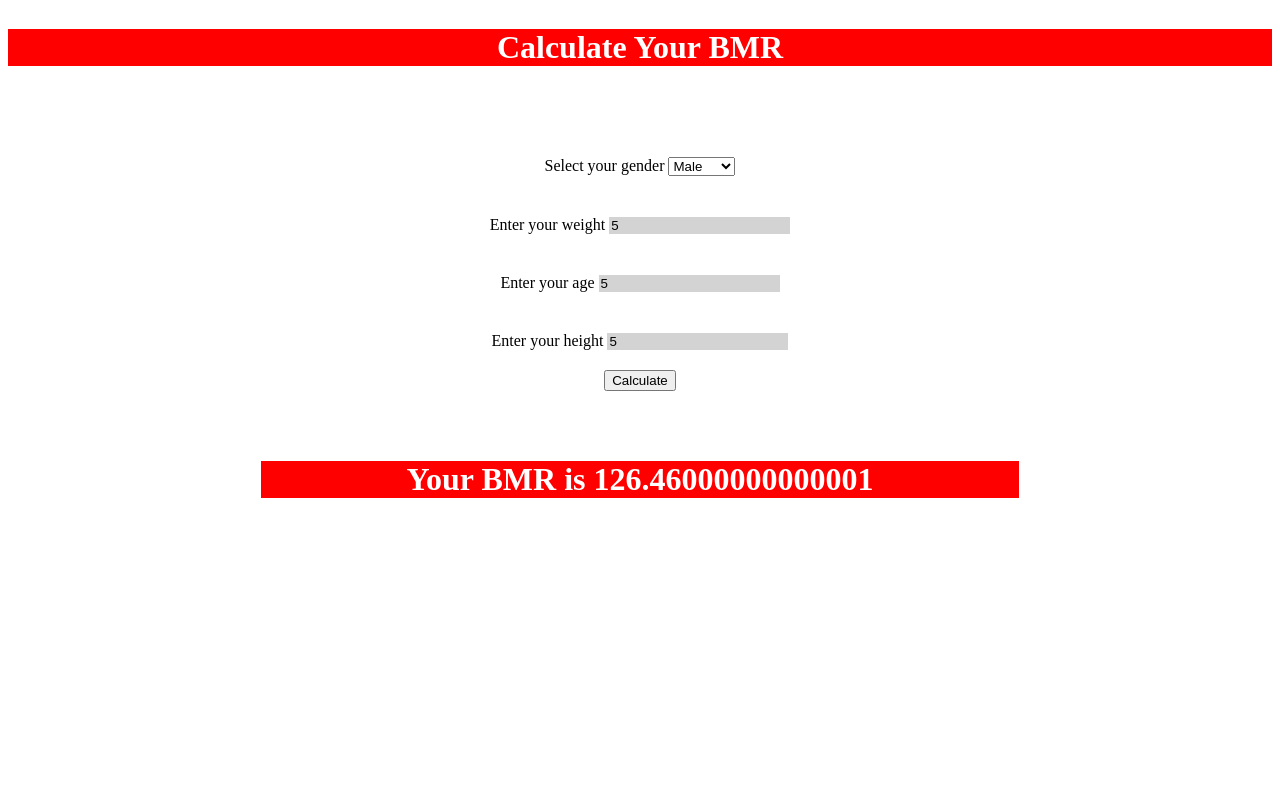
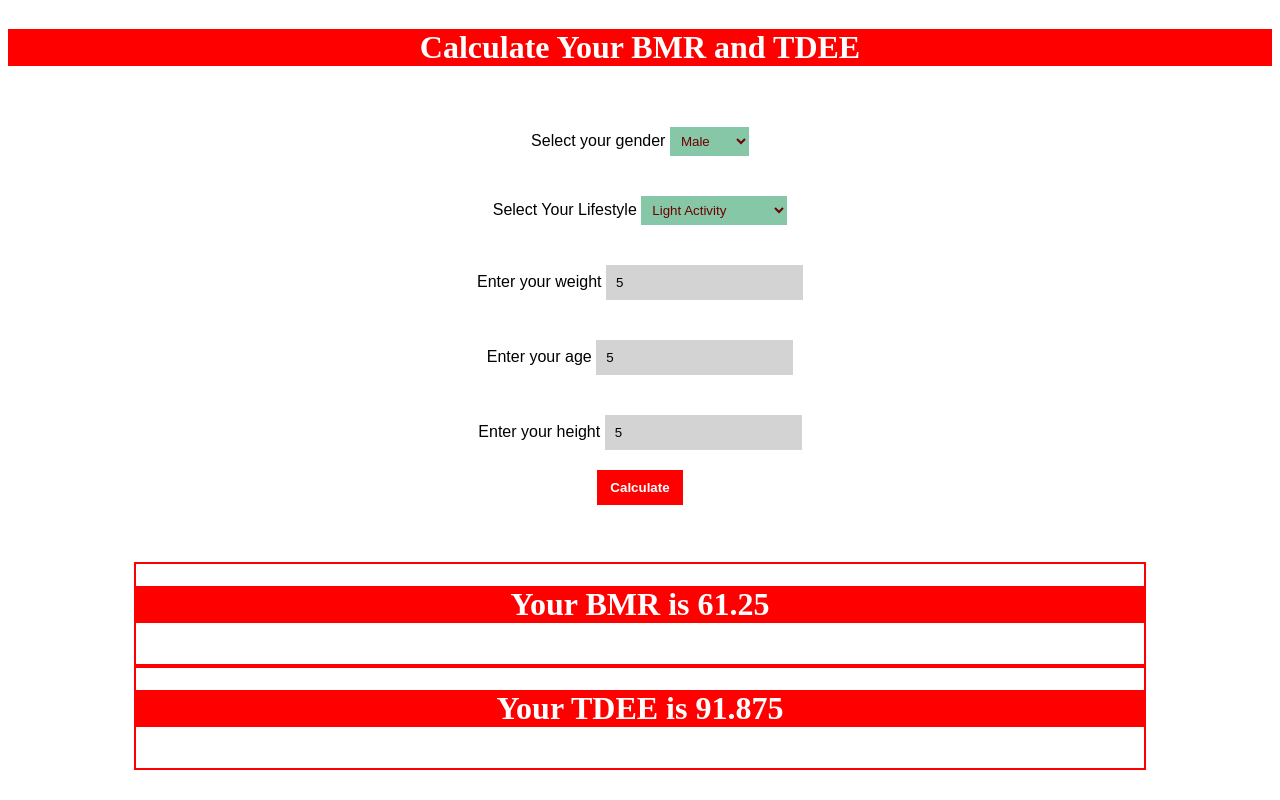
Before and after one commit to tush-tr/vanilla-js-projects, a plain HTML site: page healthyfier/index.htm in a window 1280 px wide. Both pictures are taken after typing "5", "5", "5" into the empty fields and a click on the button "Calculate". Drawn offline with Linux system fonts and the light colour scheme; a web font is replaced by a local one.

Commit message:
bmr and tdee calculator

```diff
--- a/healthyfier/index.htm
+++ b/healthyfier/index.htm
@@ -11,7 +11,7 @@
 </head>
 
 <body>
-    <h1>Calculate Your BMR</h1>
+    <h1 id="main-heading">Calculate Your BMR and TDEE</h1>
 
     <div id="inputform">
         <span class="contents">
@@ -20,6 +20,14 @@
                 <option value="male">Male</option>
                 <option value="female">Female</option>
             </select></span>
+        <span class="contents">
+            <label for="">Select Your Lifestyle</label>
+            <select name="lifestyle" id="lifestyle" form="inputform">
+                <option value="1">Light Activity</option>
+                <option value="2">Active or moderate</option>
+                <option value="3">Vigorously Active</option>
+            </select>
+        </span>
         <span class="contents">
             <label for="weight">Enter your weight</label>
             <input type="number" name="weight" id="weight" placeholder="in kg">
@@ -33,10 +41,12 @@
             <input type="number" name="height" id="height" placeholder="in cm"></span>
         <button id="calculate">Calculate</button>
         </div>
+    <div id="showcase">
+    <div class="showbmr">
 
-    <div class="showcase">
-        00
 
+    </div>
+    <div class="showtdee"></div>
     </div>
 </body>
 
--- a/healthyfier/script.js
+++ b/healthyfier/script.js
@@ -3,21 +3,45 @@ var gender = document.querySelector("#gender");
 var weight = document.querySelector("#weight");
 var age = document.querySelector("#age");
 var height = document.querySelector("#height");
-var show = document.querySelector(".showcase");
-
-
+var showbmr = document.querySelector(".showbmr");
+var lifestyle = document.querySelector("#lifestyle");
+var showtdee = document.querySelector(".showtdee");
 
 button.addEventListener("click", () => {
+  let ls = lifestyle.value;
   let gen = gender.value;
   let wei = Number(weight.value);
   let ag = Number(age.value);
   let hei = Number(height.value);
-  if(gen=="male"){
-  let bmr = 66.47 + (13.75 * wei) + (5.003 * hei) - (6.755 * ag);
-  show.innerHTML = `<h1>Your BMR is ${bmr}</h1>`;
+  if (gen == "male") {
+    let bmr = (10 * wei) + (6.25 * hei) - (5 * ag) + 5;
+    showbmr.innerHTML = `<h1>Your BMR is ${bmr}</h1>`;
+    if (ls == 1){
+      showtdee.innerHTML = `<h1>Your TDEE is ${bmr * 1.5}</h1>`;
+    }
+    else if(ls == 2){
+      showtdee.innerHTML = `<h1>Your TDEE is ${bmr * 1.8}</h1>`;
+
+    }
+    else {
+      showtdee.innerHTML = `<h1>Your TDEE is ${bmr * 2.2}</h1>`;
+    }
   }
-  else{
-    let bm = 655.1 + (9.563*wei) + (1.85*hei) - (4.676*ag);
-    show.innerHTML = `<h1>Your BMR is ${bm}</h1>`;
+  else {
+    let bm = (10 * wei) + (6.25 * hei) - (5 * ag) - 161;
+    showbmr.innerHTML = `<h1>Your BMR is ${bm}</h1>`;
+    if (ls == 1){
+      showtdee.innerHTML = `<h1>Your TDEE is ${bm * 1.5}</h1>`;
+    }
+    else if(ls == 2){
+      showtdee.innerHTML = `<h1>Your TDEE is ${bm * 1.8}</h1>`;
+
+    }
+    else {
+      showtdee.innerHTML = `<h1>Your TDEE is ${bm * 2.2}</h1>`;
+    }
+
+
   }
+
 })
--- a/healthyfier/style.css
+++ b/healthyfier/style.css
@@ -1,7 +1,12 @@
+@import url('https://fonts.googleapis.com/css2?family=Andika+New+Basic&display=swap');
+
 body{
     display: flex;
     flex-direction: column;
     align-items: center;
+}
+#main-heading{
+    margin-bottom:4rem;
 }
 body h1{
     text-align: center;
@@ -18,20 +23,62 @@ body h1{
     align-items: center;
     justify-content: center;
     margin-top: 2rem;
-    margin-bottom: 2rem;
+    margin-bottom: 7rem;
+}
+#gender{
+    border: none;
+    color: #6d0000;
+    background-color: #85c7a7;
+    padding: 6px 7px;
 }
 .contents{
     margin: 10px 10px;
     padding: 10px 10px;
+    font-family: 'Andika New Basic', sans-serif;
 }
 input{
     margin: auto;
     border: none;
     background-color: lightgrey;
+    padding: 10px 10px;
+}
+#calculate{
+    padding: 10px 13px;
+    border: none;
+    color: white;
+    background-color: red;
+    font-weight: bold;
+    cursor: pointer;
+}
+#lifestyle{
+    border: none;
+    color: #6d0000;
+    background-color: #85c7a7;
+    padding: 6px 7px;
+
+}
+#calculate:hover{
+    border-radius: 5px;
+    background-color: burlywood;
+    color: grey;
+
+}
+#showcase{
+    height: 200px;
+    width: 80%;
+}
+.showbmr{
+    border: 2px solid red;
+    height: 100px;
+    /* width: 60%; */
+}
+.showtdee{
+    border: 2px solid red;
+    height: 100px;
 }
 
-.showcase{
-    /* border: 2px solid red; */
-    height: 100px;
-    width: 60%;
+@media (min-width: 200px) and (max-width: 600px){
+    .contents{
+        margin: 0 2px;
+    }
 }
```
